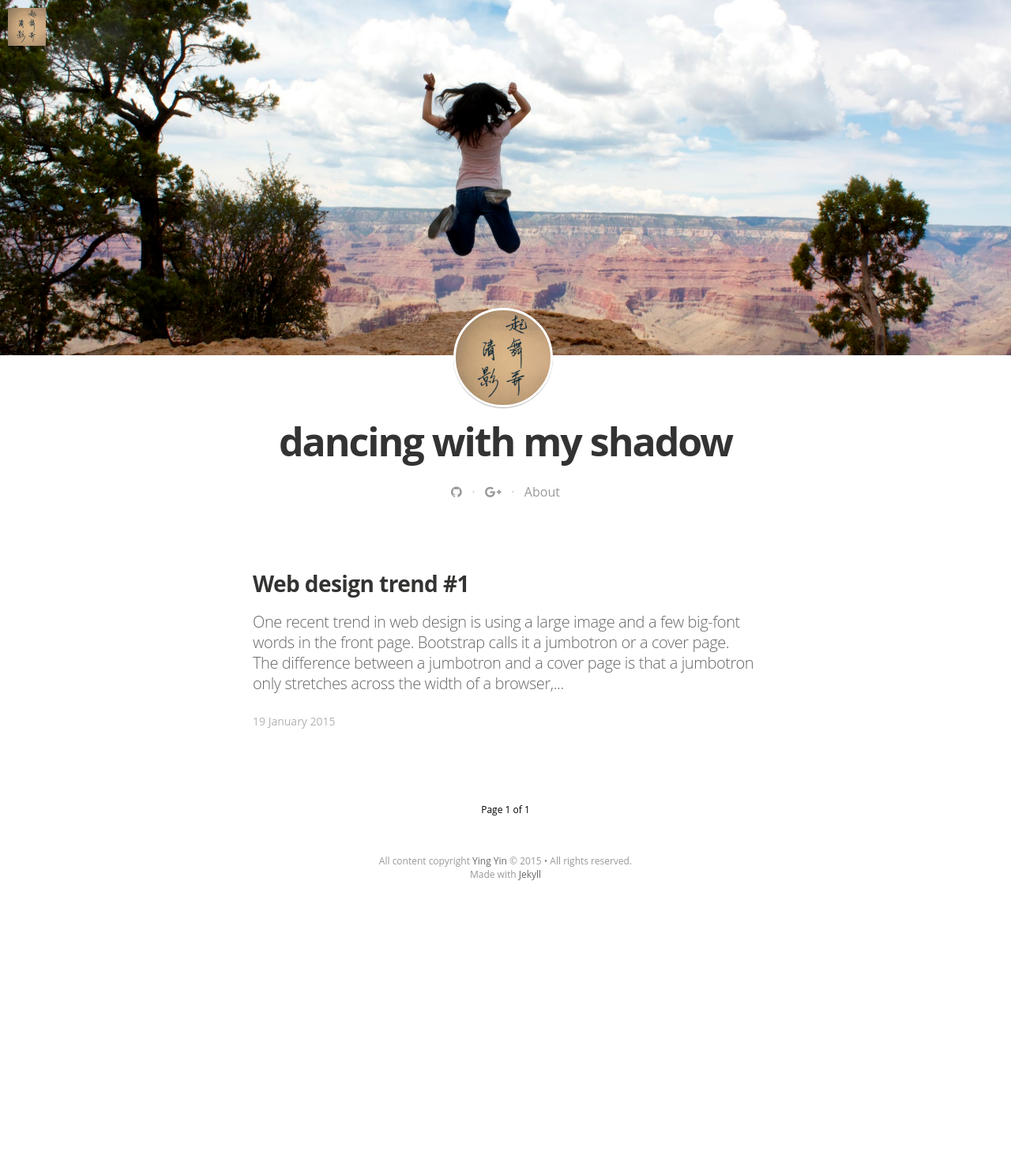
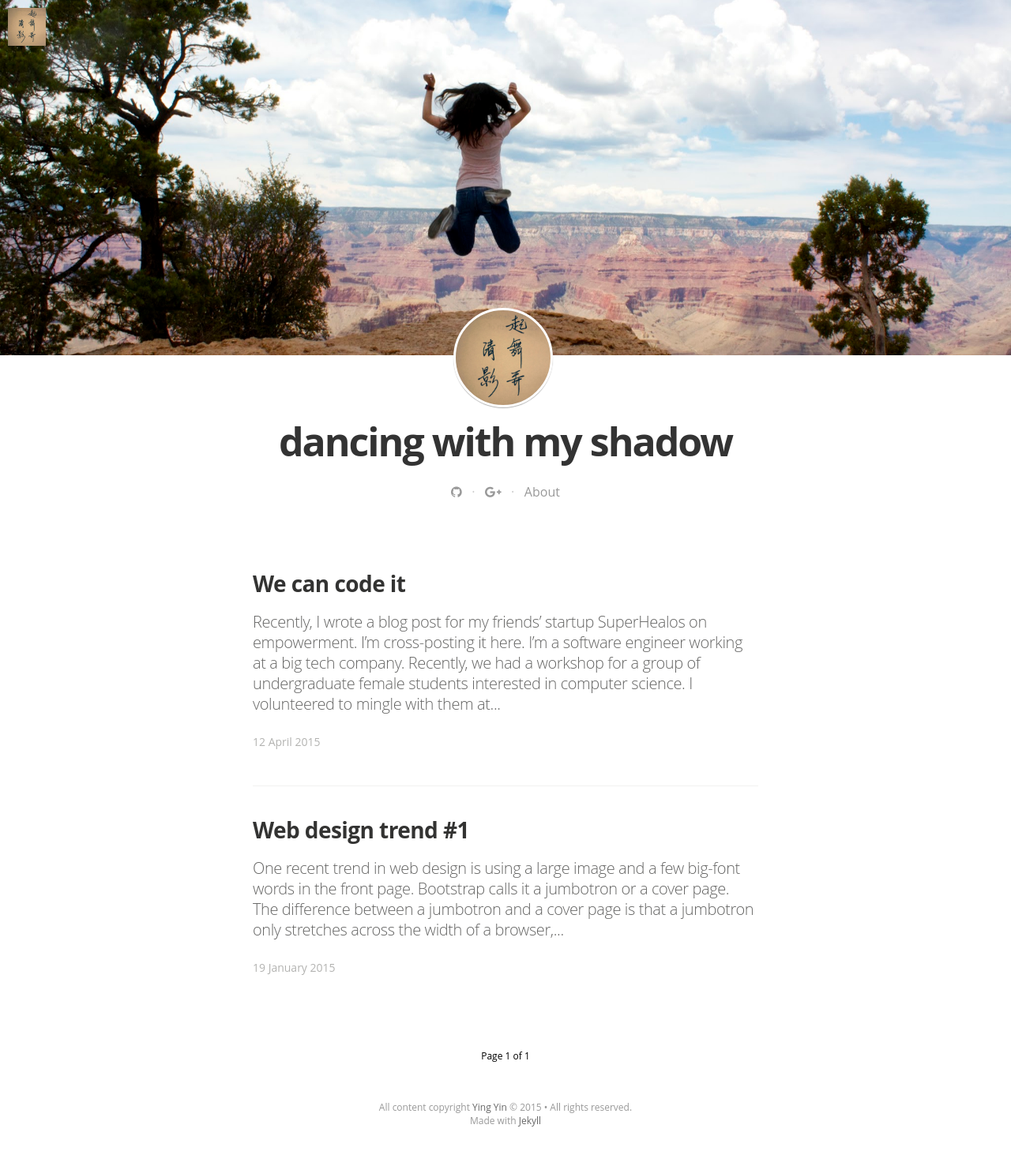
Before and after one commit to uShadow/uShadow.github.io, a Jekyll site: the page built from index.html, in a window 1280 px wide. Shown: the whole page at 79% size. Built offline with Jekyll 4.4.1, drawn with Linux system fonts in a browser that asks for light colours; nearby versions of some CDN libraries; some web fonts are replaced; Markdown is read by kramdown in place of the engine named in the settings; the list of posts is cut into pages by our own code; before the commit the page ends 1165 px from its top, so only the background shows below that; part of the change alters nothing that is shown.

Commit message:
Added new post.

```diff
--- /dev/null
+++ b/_posts/2015-04-12-we-can-code-it.markdown
@@ -0,0 +1,74 @@
+---
+layout: post
+title:  "We can code it"
+date:   2015-04-12 14:45
+categories: equality
+image: /assets/article_images/2015-04-12-we-can-code-it/we-can-code-it.png
+---
+
+Recently, I wrote a blog post for my friends' startup
+[SuperHealos](https://superhealos.com/2015/03/we-can-code-it/) on empowerment.
+I'm cross-posting it here.
+
+I’m a software engineer working at a big tech company. Recently, we had a
+workshop for a group of undergraduate female students interested in computer
+science. I volunteered to mingle with them at a reception after the event to
+share my experience. As an introvert, I prefer to avoid such social events, but
+after learning that there were very few female engineers planning to attend, I
+was concerned that these young women might feel discouraged and leave with the
+impression that there were indeed not many female engineers .
+
+At the reception, I was immediately surrounded by a few girls, all eager and
+excited to learn more about computer science and software development. “So what
+is it like to be a female software engineer?” asked a girl. “There aren’t that
+many female software engineers, right?” echoed another. How I wish I could just
+answer the question “what it is like to be a software engineer?”. How I wish we
+could de-emphasize the word female. As a female engineer, I do the same work as
+my male colleagues, and I face the same challenges.
+
+But I also understand that this question is inevitable because it is a real
+concern. A Harvard Business Review study from 2008 found that as many as 50% of
+women working in science, engineering and technology will, over time, leave
+because of the unwelcoming workplace environment. The LA Times recently
+[interviewed](http://www.latimes.com/business/la-fi-women-tech-20150222-story.html)
+a couple of female software engineers who quit their jobs because
+of the unpleasant experience in the workplace. These were sad stories, and they
+made me question how much innovation went unfulfilled because of these dynamics.
+
+While we certainly need to pay close attention to these reports, I think we
+should not ignore the positive experience some female engineers have because
+they give us hope and optimism. My experience from school to work is quite
+positive. I did my Bachelor’s degree in Computer Engineering at The University
+of British Columbia in Canada and then my PhD in Computer Science at MIT. Last
+July, I started my job as a software engineer working on live video streaming
+systems. Even though I’m the only female in my team, I do not feel I’m treated
+differently, and my contributions are always recognized. After finishing my
+first project, my manager encouraged me to seek a promotion during the next
+evaluation cycle, and gave me more impactful projects to work on. I recently
+worked with a team member to analyze the latency of our system. I added code to
+track and log the latency throughout the system, and he analyzed and generated
+the report. Although the report was the more visible result, my manager made  it
+a point to recognize my contributions. Overall, I feel I’m treated equally
+regardless of my gender.
+
+I believe that, in general, the experience of female engineers in the workplace
+is improving. People are more aware of the gender related issues and realize
+that it takes both men and women to improve the workplace culture.
+
+Women in the tech industry have come a long way. There are trailblazers who
+paved the way for us, and they are my heroines: Barbara Liskov, Grace Hopper,
+Anita Borg, and many many other amazing female computer scientists and
+engineers. We need more role models like these to empower the younger the
+generation, and I strive to become one .
+
+At the reception, the girls asked me a lot of good questions regarding software
+development and testing. They know git, GitHub, Python, Java, C++. They want to
+develop apps and code it. I came here trying to inspire them, but I was
+surprised to be inspired by their enthusiasm. Some girls asked for my contact
+because they thought my advice was useful and they wanted to learn more. It was
+at that point, I felt that the power of encouragement and empowerment is
+tangible.
+
+I’m hopeful that, one day, asking what it is like to be a female software
+engineer will sound as weird as asking what it is like to be a male software
+engineer.
--- a/css/main.sass
+++ b/css/main.sass
@@ -232,7 +232,7 @@ body
 .post
   .article-image
     position: absolute
-    background-color: #000
+    background-color: #fff
     top: 0
     left: 0
     right: 0
```
Also changed, not shown: _posts/2015-01-19-web-design-trend-#1.markdown (renamed from _posts/2015-01-19-web_design_trend_#1.markdown), assets/article_images/2015-04-12-we-can-code-it/we-can-code-it.png (added), assets/article_images/about/carb_book_logo.png (deleted), 2 other files.
